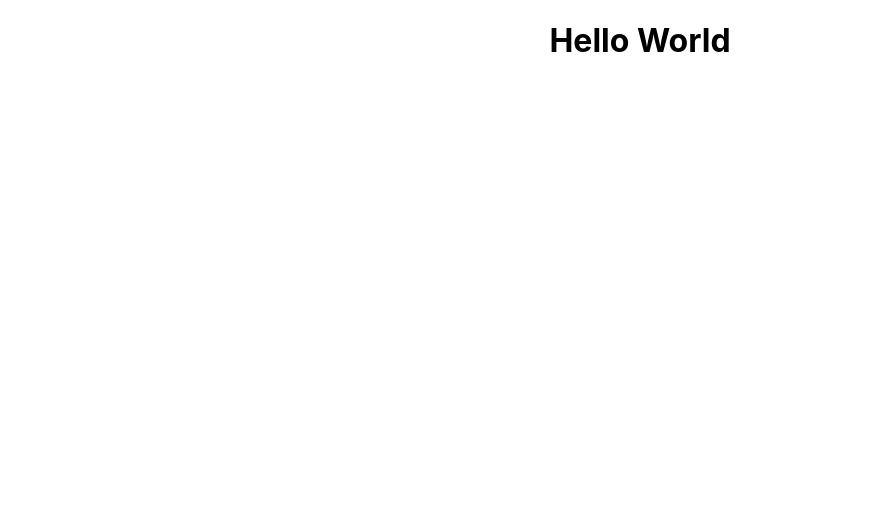
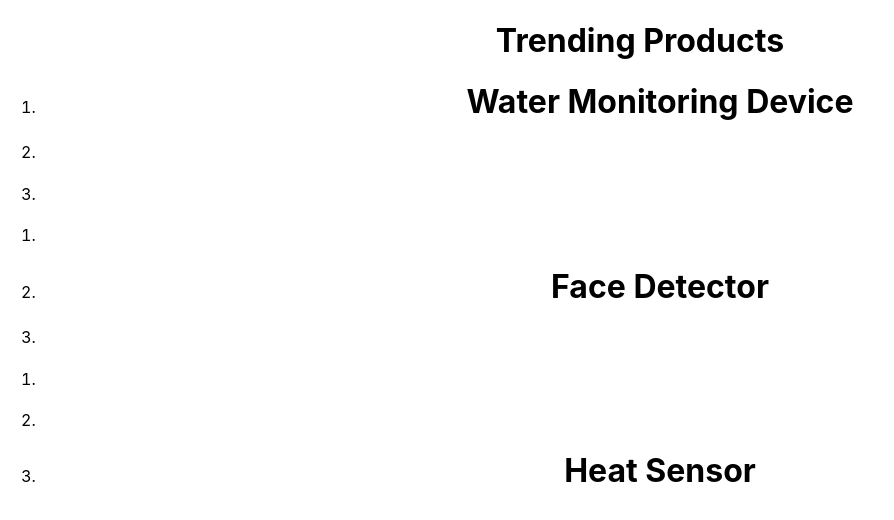
Before and after one commit to Zakariya-khan/hello, a React (Create React App) app: page / in a window 1280 px wide. Shown: the top 520 px of the page, without its empty margins (0-894 px from the left). Built offline with nearby package versions, Linux system fonts and the light colour scheme.

Commit message:
made IOTSOL.js file

```diff
--- a/src/App.js
+++ b/src/App.js
@@ -1,11 +1,15 @@
 import logo from 'react';
 import './App.css';
+import Products from './IOTSOL.js';
+
 
 function App() {
   return (
     <div className="App">
-     <h1>Hello World</h1>
-
+      <h1> Trending Products </h1>
+      <Products   product1=" Water Monitoring Device"   />
+      <Products   product2=" Face Detector"   />
+      <Products   product3=" Heat Sensor"   />
     </div>
   );
 }
--- /dev/null
+++ b/src/IOTSOL.js
@@ -0,0 +1,15 @@
+import React from 'react';
+
+function Products(props) {
+    return (
+        <div>
+            <ol>
+                <li> <h1> {props.product1} </h1> </li>
+                <li> <h1> {props.product2} </h1> </li>
+                <li> <h1> {props.product3} </h1> </li>
+            </ol>
+        </div>
+    )
+}
+
+export default Products
```
